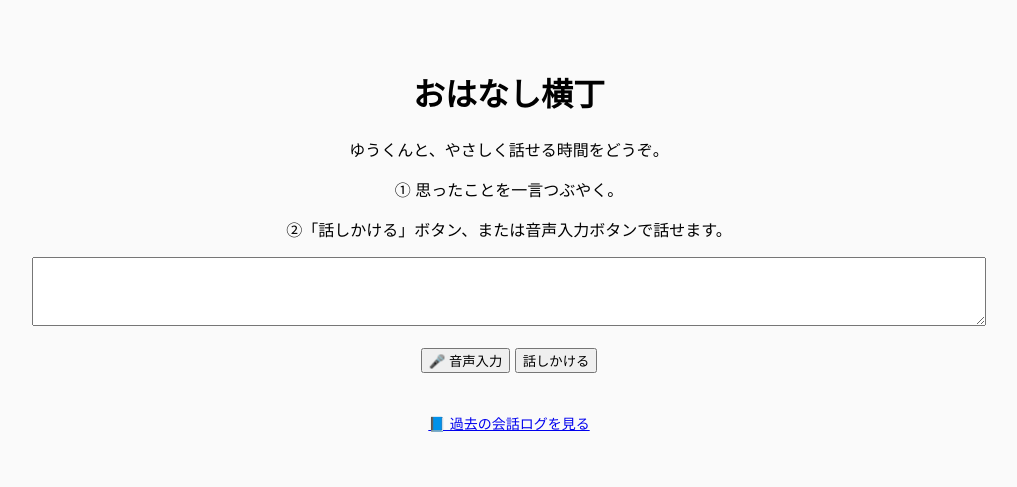
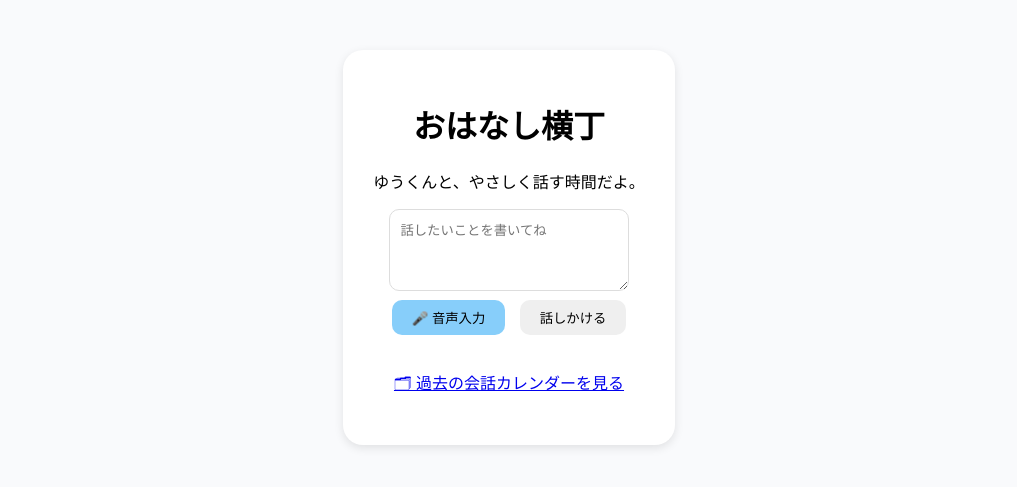
Before and after one commit to murahimurahi/ai_grandchild_bot, a Flask app: page / in a window 1280 px wide. Shown: the top 487 px of the page, without its empty margins (131-1148 px from the left). Run offline with Flask 3, Linux system fonts and the light colour scheme.

Commit message:
Update index.html

```diff
--- a/templates/index.html
+++ b/templates/index.html
@@ -2,104 +2,113 @@
 <html lang="ja">
 <head>
     <meta charset="UTF-8">
+    <meta name="viewport" content="width=device-width, initial-scale=1.0">
     <title>おはなし横丁</title>
-    <style>
-        body {
-            font-family: "Hiragino Sans", sans-serif;
-            background:#fafafa;
-            padding:40px;
-            text-align:center;
-        }
-        #logArea {
-            margin-top: 40px;
-            font-size:14px;
-            color:#555;
-        }
-        audio { margin-top:10px; }
-    </style>
+    <link rel="stylesheet" href="/static/style.css">
 </head>
+
 <body>
+    <div class="container">
+        <h1>おはなし横丁</h1>
+        <p>ゆうくんと、やさしく話す時間だよ。</p>
 
-<h1>おはなし横丁</h1>
-<p>ゆうくんと、やさしく話せる時間をどうぞ。</p>
-<p>① 思ったことを一言つぶやく。</p>
-<p>②「話しかける」ボタン、または音声入力ボタンで話せます。</p>
+        <!-- 入力欄 -->
+        <textarea id="userInput" placeholder="話したいことを書いてね"></textarea>
 
-<textarea id="user_input" rows="3" style="width:80%;font-size:18px;"></textarea><br><br>
+        <div class="buttons">
+            <button id="voiceBtn">🎤 音声入力</button>
+            <button id="sendBtn">話しかける</button>
+        </div>
 
-<button id="voiceBtn">🎤 音声入力</button>
-<button id="askBtn">話しかける</button>
+        <!-- 返事 -->
+        <div id="responseArea"></div>
 
-<div id="responseArea" style="margin-top:30px;font-size:18px;"></div>
+        <!-- 音声プレイヤー -->
+        <audio id="voicePlayer" controls preload="auto" style="width: 100%; margin-top: 20px; display:none;"></audio>
 
-<div id="logArea">
-    <a href="/logs" target="_blank">📘 過去の会話ログを見る</a>
+        <p style="margin-top:30px;">
+            <a href="./logs">🗂 過去の会話カレンダーを見る</a>
+        </p>
     </div>
 
     <script>
-    //---------------------------------------------------
-    // 音声入力 5 秒 & 途切れ防止 0.2秒遅延
-    //---------------------------------------------------
-    const voiceBtn = document.getElementById("voiceBtn");
-    let mediaRecorder;
-    let audioChunks = [];
+    /* ==========================================================
+       🎤 音声入力（録音 → 自動送信 → 5秒固定）
+    ========================================================== */
+    let recognition;
+    let autoSendTimer = null;
 
-    voiceBtn.addEventListener("click", async () => {
     try {
-            const stream = await navigator.mediaDevices.getUserMedia({ audio: true });
-            audioChunks = [];
-            mediaRecorder = new MediaRecorder(stream);
+        const SpeechRecognition = window.SpeechRecognition || window.webkitSpeechRecognition;
+        recognition = new SpeechRecognition();
+        recognition.lang = "ja-JP";
+        recognition.interimResults = true;
 
-            // 途切れ防止 → 録音開始を少し遅らせる
-            setTimeout(() => mediaRecorder.start(), 200);
+        recognition.onresult = (event) => {
+            const text = event.results[0][0].transcript;
+            document.getElementById("userInput").value = text;
 
-            setTimeout(() => mediaRecorder.stop(), 5000); // ← 録音5秒
+            // 前のタイマーがあればリセット
+            if (autoSendTimer) clearTimeout(autoSendTimer);
 
-            mediaRecorder.ondataavailable = e => audioChunks.push(e.data);
+            // 🔥 発話が変わるたびに 5 秒後に自動送信
+            autoSendTimer = setTimeout(() => {
+                sendMessage();
+            }, 5000);
+        };
+    } catch (e) {
+        console.warn("[音声認識エラー]", e);
+    }
 
-            mediaRecorder.onstop = async () => {
-                const blob = new Blob(audioChunks, {type:"audio/mp3"});
-                const formData = new FormData();
-                formData.append("audio", blob, "voice.mp3");
+    // 音声ボタン
+    document.getElementById("voiceBtn").onclick = () => {
+        try {
+            recognition.start();
+        } catch (e) {
+            console.warn("音声認識開始できません:", e);
+        }
+    };
 
-                const res = await fetch("/voice", {
+    /* ==========================================================
+       ✉️ 送信処理
+    ========================================================== */
+    document.getElementById("sendBtn").onclick = () => {
+        sendMessage();
+    };
+
+    function sendMessage() {
+        const text = document.getElementById("userInput").value.trim();
+        if (!text) return;
+
+        document.getElementById("responseArea").innerHTML = "ゆうくんが考え中…";
+
+        fetch("/talk", {
             method: "POST",
-                    body: formData
+            headers: {"Content-Type": "application/json"},
+            body: JSON.stringify({ message: text })
+        })
+        .then(res => res.json())
+        .then(data => {
+            document.getElementById("responseArea").innerHTML = data.reply;
+
+            const player = document.getElementById("voicePlayer");
+            player.style.display = "block";
+            player.src = data.audio_url + "?t=" + Date.now();
+
+            /* 🔥 音切れ防止：load → 少し待って → play */
+            player.load();
+            setTimeout(() => {
+                player.play().catch(e => console.warn("再生エラー:", e));
+            }, 120);
+        })
+        .catch(err => {
+            document.getElementById("responseArea").innerHTML =
+                "ごめんね、なんだかエラーが起きたみたい。もう一度言ってね。";
+            console.error(err);
         });
 
-                const data = await res.json();
-                document.getElementById("user_input").value = data.text;  // ← 入力欄に残す
-
-                sendText();
-            };
-        } catch (e) {
-            alert("マイクが許可されていません。");
-        }
-    });
-
-
-    //---------------------------------------------------
-    // テキスト送信
-    //---------------------------------------------------
-    document.getElementById("askBtn").addEventListener("click", sendText);
-
-    async function sendText() {
-        const text = document.getElementById("user_input").value;
-        if (!text) return;
-
-        const res = await fetch("/talk", {
-            method:"POST",
-            headers: {"Content-Type":"application/json"},
-            body: JSON.stringify({ user_text: text })
-        });
-
-        const data = await res.json();
-
-        // 返答テキスト
-        document.getElementById("responseArea").innerHTML =
-            `${data.reply}<br><br><audio controls src="${data.audio_url}"></audio>`;
+        document.getElementById("userInput").value = "";
     }
     </script>
-
 </body>
 </html>
```
Lines whose indentation alone changed are shown as unchanged.
